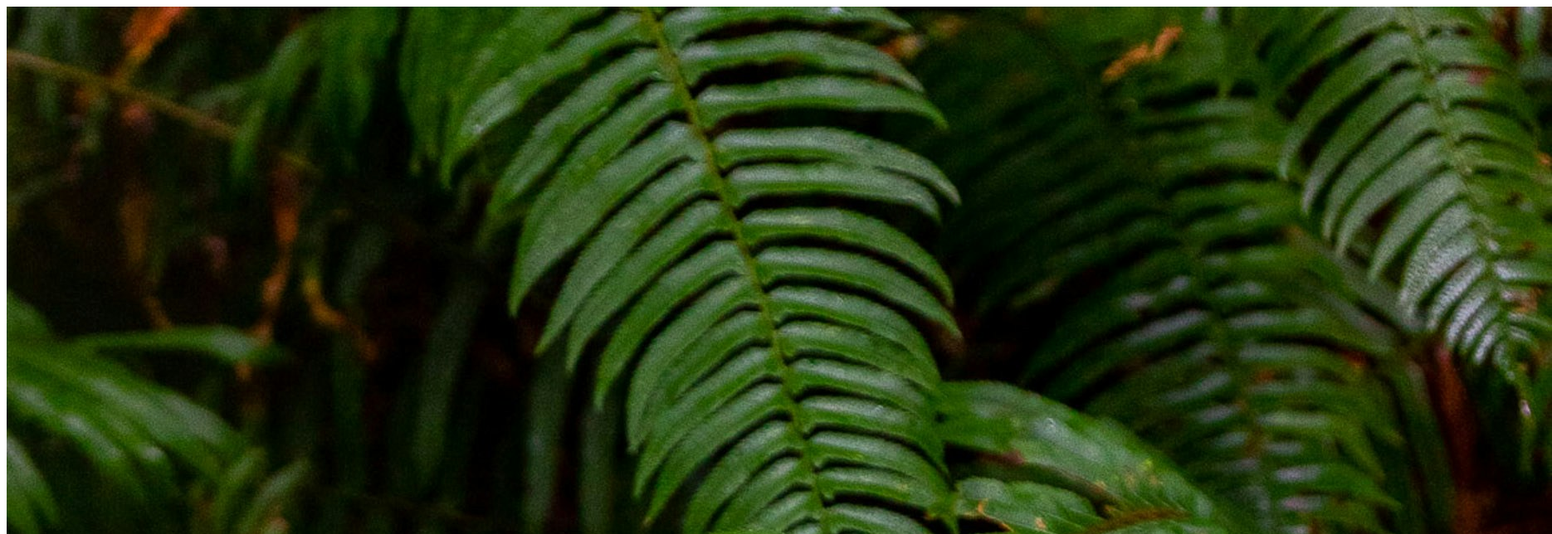
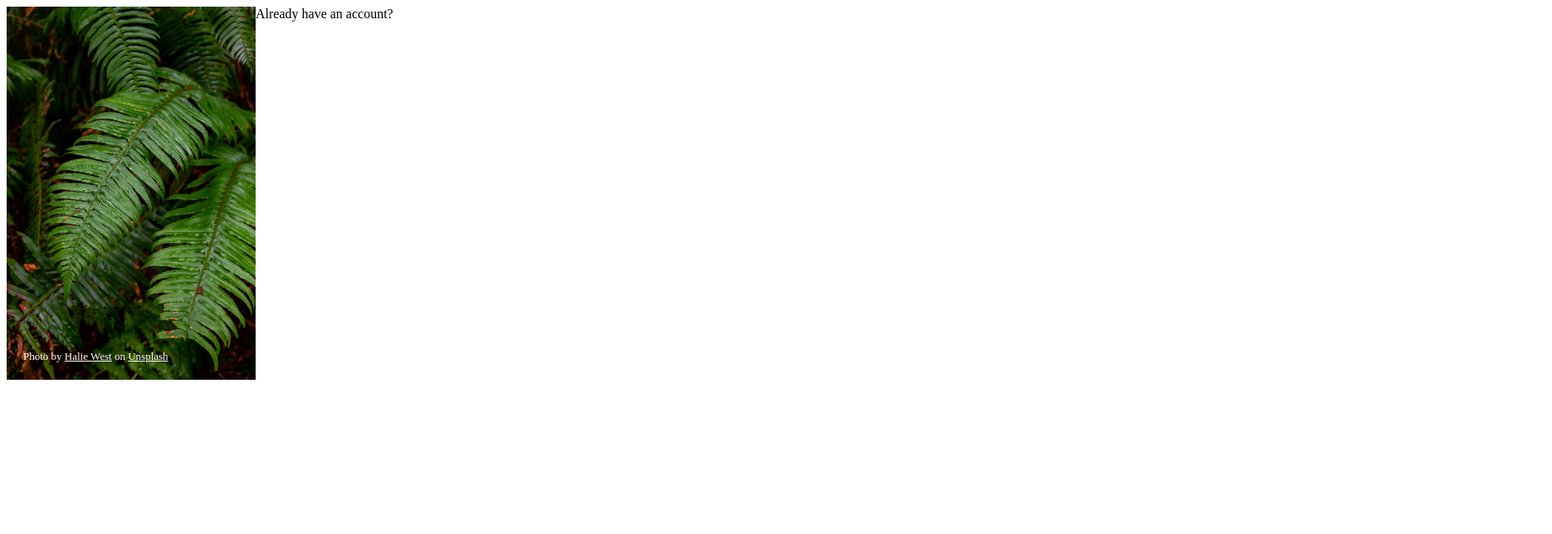
Before and after one commit to jsmit1993/top-signup-form, a plain HTML site: page index.html in a window 1280 px wide. Shown: the top 644 px of the page at 83% size, 1870 px wide, since content can reach past the window. Drawn offline with Linux system fonts and the light colour scheme.

Commit message:
Add picture
Set main background pickter on left. Position set so that it is caption link.

```diff
--- a/index.html
+++ b/index.html
@@ -8,8 +8,10 @@
 </head>
 <body>
     <div class="left-side">
-        <img src="halie-west-25xggax4bSA-unsplash.jpg">
-        Photo by <a href="https://unsplash.com/@haliewestphoto?utm_source=unsplash&utm_medium=referral&utm_content=creditCopyText">Halie West</a> on <a href="https://unsplash.com/photos/green-leaf-plant-in-close-up-photography-25xggax4bSA?utm_source=unsplash&utm_medium=referral&utm_content=creditCopyText">Unsplash</a>
+        <img class="fern" src="halie-west-25xggax4bSA-unsplash.jpg" width="300px">
+        <div class="odinhead"></div>
+        <div class="photo">Photo by <a href="https://unsplash.com/@haliewestphoto?utm_source=unsplash&utm_medium=referral&utm_content=creditCopyText">Halie West</a> on <a href="https://unsplash.com/photos/green-leaf-plant-in-close-up-photography-25xggax4bSA?utm_source=unsplash&utm_medium=referral&utm_content=creditCopyText">Unsplash</a></div>
+
     </div>
     <div class="right-side">
         <div class="top-info"></div>
--- a/styles/stylesheet.css
+++ b/styles/stylesheet.css
@@ -0,0 +1,23 @@
+body {
+    display: flex;
+
+}
+.left-side{
+    position: relative;
+    display: flex;
+}
+.fern {
+    position: relative;
+}
+a {
+    color: white;
+}
+.photo {
+    align-items: center;
+    justify-content: center;
+    position: absolute;
+    bottom: 20px;
+    left: 20px;
+    color: white;
+    font-size: small;
+}
```
Also changed, not shown: odin-lined.png (added).
